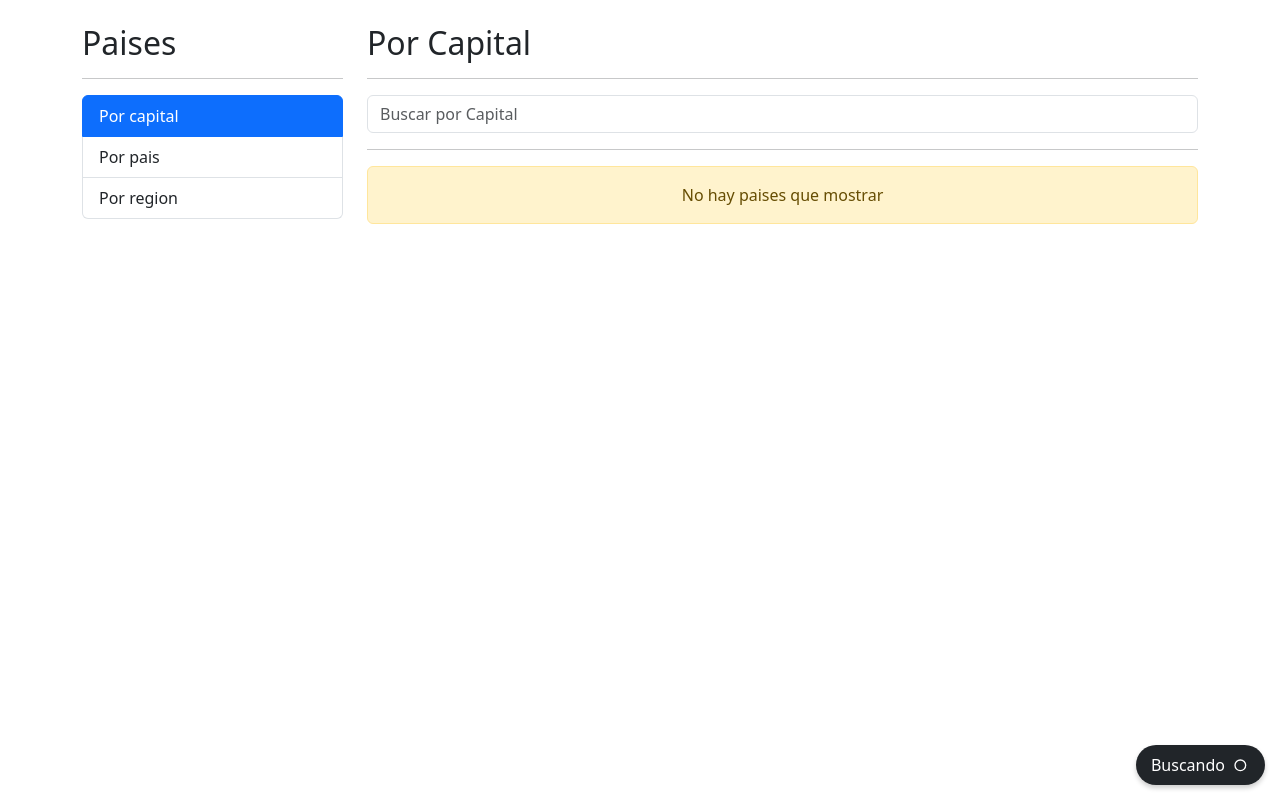
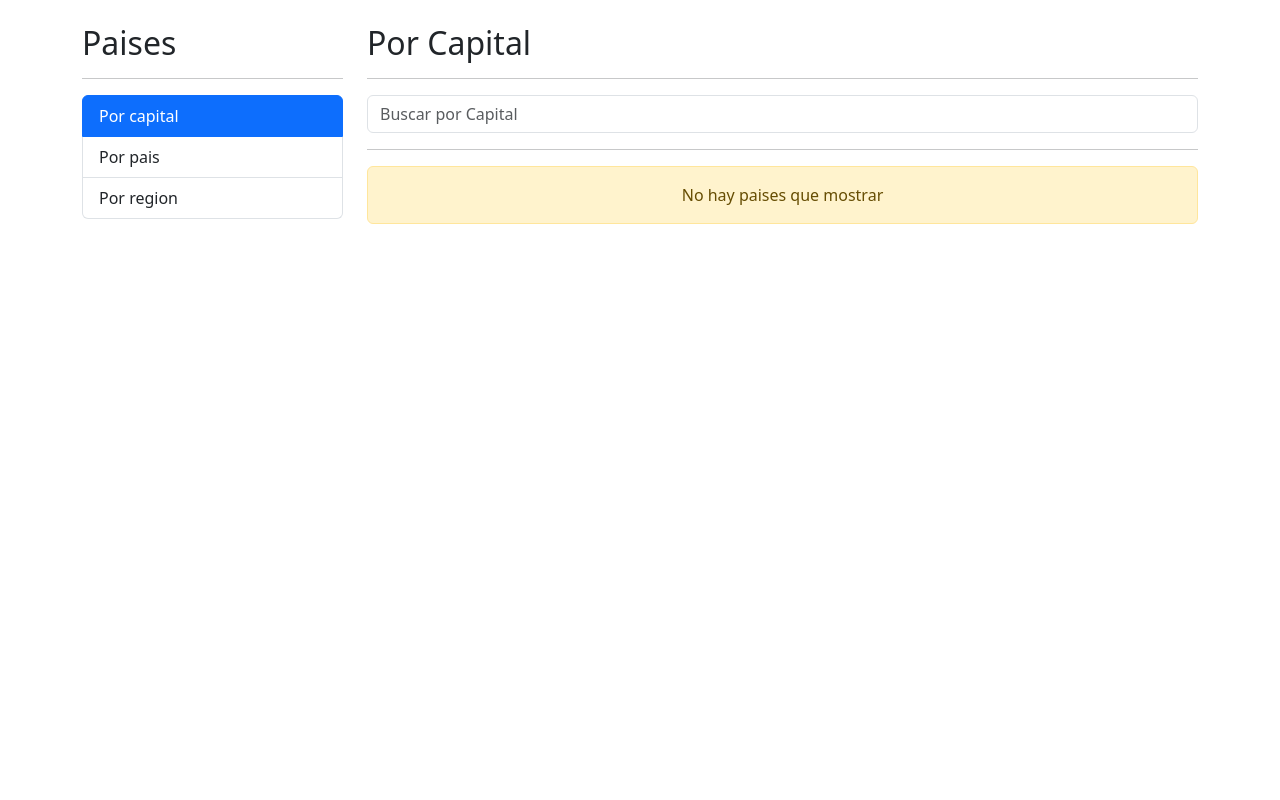
Before and after one commit to eduardom-34/countrySpa-devtalle-angular-cero, an Angular app: page /countries/by-capital in a window 1280 px wide. Built offline with nearby package versions, Linux system fonts and the light colour scheme.

Commit message:
Mostrar y ocultar el LoadingSpinner

```diff
--- a/src/app/countries/pages/by-capital-page/by-capital-page.component.html
+++ b/src/app/countries/pages/by-capital-page/by-capital-page.component.html
@@ -13,7 +13,7 @@
 <div class="row">
   <div class="col">
      <hr>
-     <shared-loading-spinner></shared-loading-spinner>
+     <shared-loading-spinner *ngIf="isLoading"></shared-loading-spinner>
      <countries-table [countries]="countries" ></countries-table>
   </div>
 </div>
--- a/src/app/countries/pages/by-capital-page/by-capital-page.component.ts
+++ b/src/app/countries/pages/by-capital-page/by-capital-page.component.ts
@@ -10,13 +10,18 @@ import { Country } from '../../interfaces/country';
 export class ByCapitalPageComponent {
 
   public countries: Country[] = [];
+  public isLoading: boolean = false;
 
   constructor ( private countriesService: CountriesService) {}
 
   searchByCapital( term: string ): void {
+
+    this.isLoading = true;
+
     this.countriesService.searchCapital( term )
       .subscribe( countries => {
         this.countries = countries;
+        this.isLoading = false;
       });
   }
 
```
